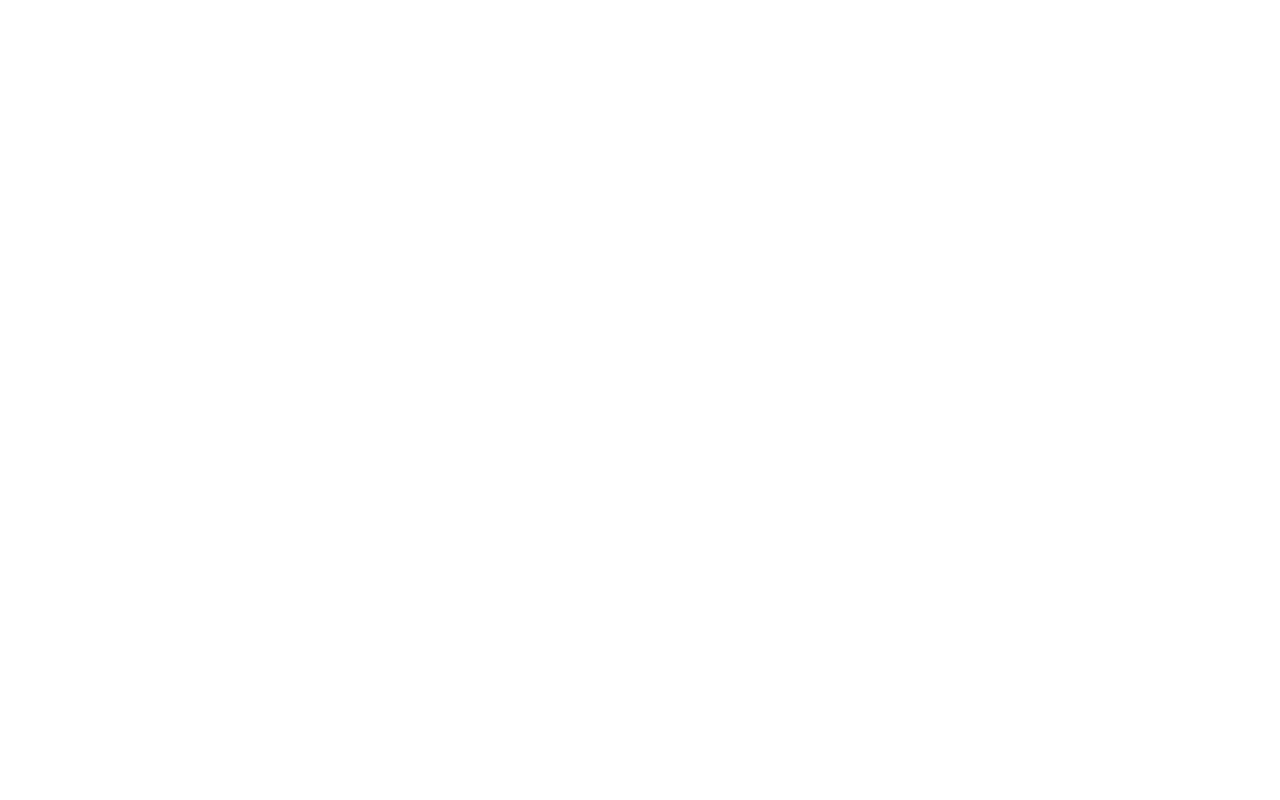
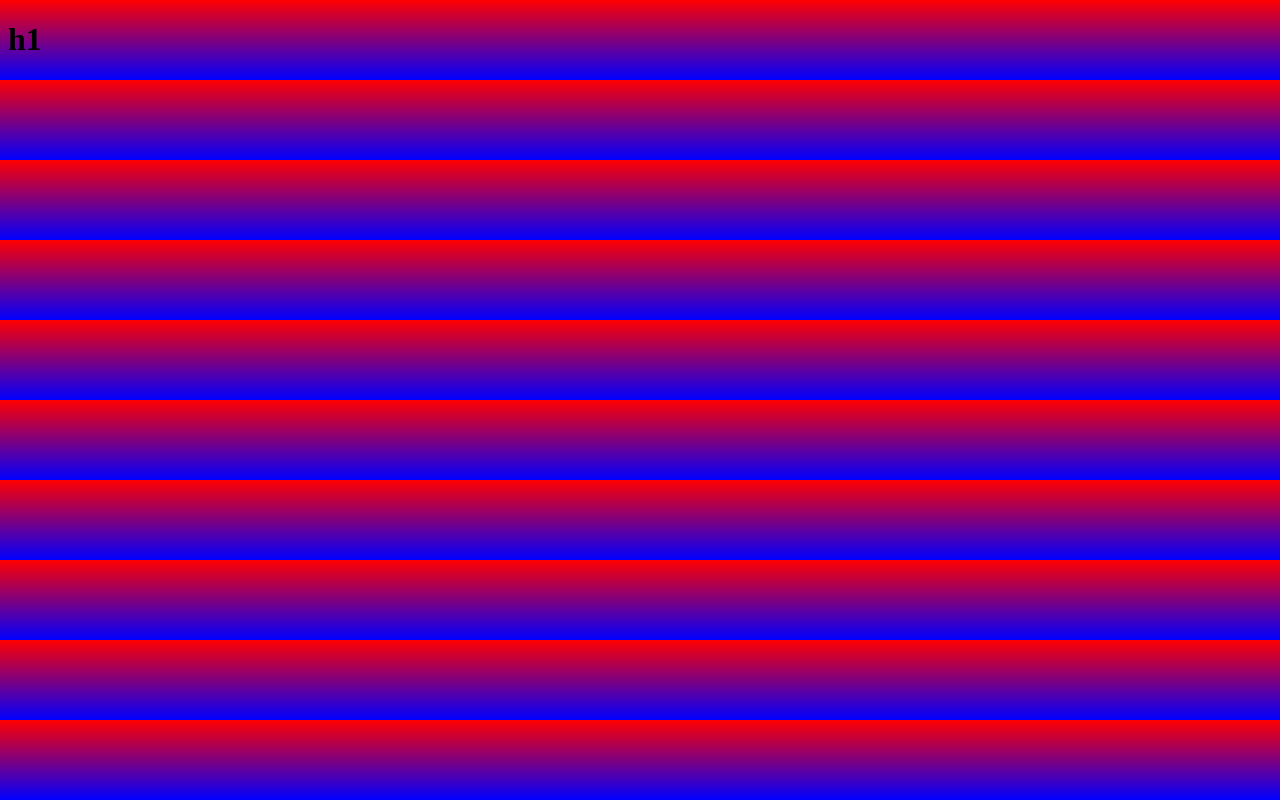
Before and after one commit to controlnt/GIT, a plain HTML site: page index.html in a window 1280 px wide. Drawn offline with Linux system fonts and the light colour scheme.

Commit message:
h1 y color

```diff
--- /dev/null
+++ b/css/estilos.css
@@ -0,0 +1,3 @@
+body {
+    background: linear-gradient(red, blue);
+}
--- a/index.html
+++ b/index.html
@@ -5,8 +5,9 @@
     <meta http-equiv="X-UA-Compatible" content="IE=edge">
     <meta name="viewport" content="width=device-width, initial-scale=1.0">
     <title>Document</title>
+    <link rel="stylesheet" href="css/estilos.css">
 </head>
 <body>
-
+    <h1>h1</h1>
 </body>
 </html>
```
Also changed, not shown: js/java.js (added).
